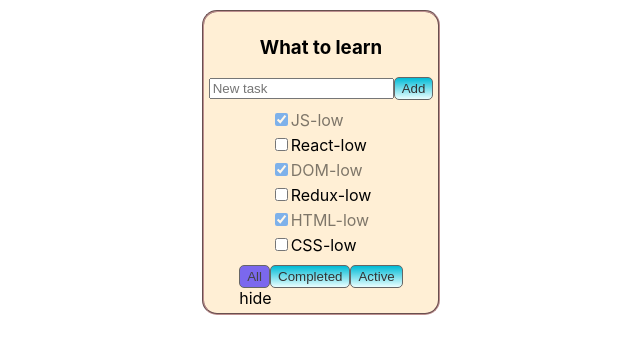
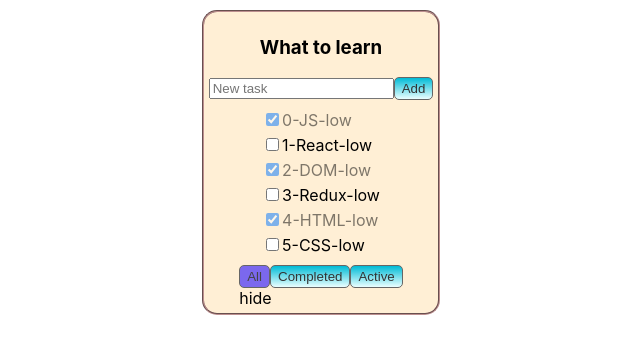
Before and after one commit to natasha17-spec/ToDoListIT, a React (Create React App) app: page / in a window 1280 px wide. Shown: the top 354 px of the page, without its empty margins (319-959 px from the left). Built offline with nearby package versions, Linux system fonts and the light colour scheme.

Commit message:
t_6_p4_podifyInput

```diff
--- a/src/App.js
+++ b/src/App.js
@@ -10,20 +10,21 @@ import TodoListTasks from "./TodoListTasks";
             super(props);
             this.newTaskTitleRef = React.createRef()
         }
-
+        newTaskID = 6;
            state= {
                tasks: [
-                   {title: 'JS', isDone: true, priority: "-low"},
-                   {title: 'React', isDone: false, priority: "-low"},
-                   {title: 'DOM', isDone: true, priority: "-low"},
-                   {title: 'Redux', isDone: false, priority: "-low"},
-                   {title: 'HTML', isDone: true, priority: "-low"},
-                   {title: 'CSS', isDone: false, priority: "-low"},
+                   {id: 0,title: 'JS', isDone: true, priority: "-low"},
+                   {id: 1,title: 'React', isDone: false, priority: "-low"},
+                   {id: 2,title: 'DOM', isDone: true, priority: "-low"},
+                   {id: 3,title: 'Redux', isDone: false, priority: "-low"},
+                   {id: 4,title: 'HTML', isDone: true, priority: "-low"},
+                   {id: 5,title: 'CSS', isDone: false, priority: "-low"},
                ],
-               filterValue:'All'
-             };
-        addTask=(newTitle)=>{
+               filterValue:'All' };
+
+           addTask=(newTitle)=>{        //момент создания новой таски
             let newTask={
+                id: this.newTaskID,    //добавляем объект id
                 title:newTitle,
                 isDone: false,
                 priority: ' -middle'
@@ -33,9 +34,9 @@ import TodoListTasks from "./TodoListTasks";
                 tasks: newTasks
             })
         };
-        changeStatus=(task,isDone)=>{
+        changeStatus=(taskID,isDone)=>{
             let newTasks=this.state.tasks.map(t=>{
-                if(t !==task){
+                if(t !==taskID){
                     return t;
                 } else {
                     return {...t, isDone:isDone}}});
--- a/src/TodoListTask.js
+++ b/src/TodoListTask.js
@@ -8,7 +8,7 @@ class TodoListTask extends React.Component {
     }
 
     onIsDoneChanged =(e) => {
-        this.props.changeStatus(this.props.task,e.currentTarget.checked);
+        this.props.changeStatus(this.props.task.id,e.currentTarget.checked);
     };
     render = () => {
         let classForTask = this.props.task.isDone
@@ -19,9 +19,12 @@ class TodoListTask extends React.Component {
                        type="checkbox"
                        checked={this.props.task.isDone}
 
+
                 />
+                <span>{this.props.task.id}</span>-
                 <span>{this.props.task.title}</span>
                 <span>{this.props.task.priority}</span>
+
             </div>
         );
     }
```
